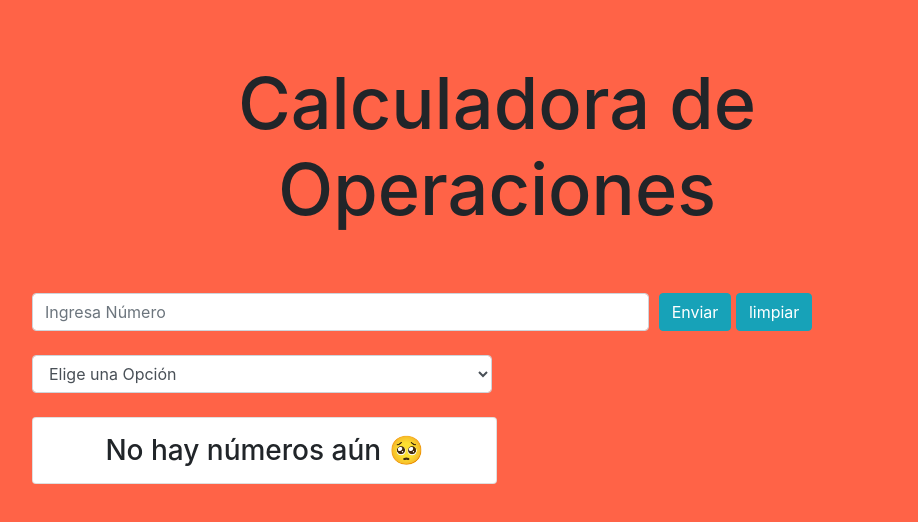
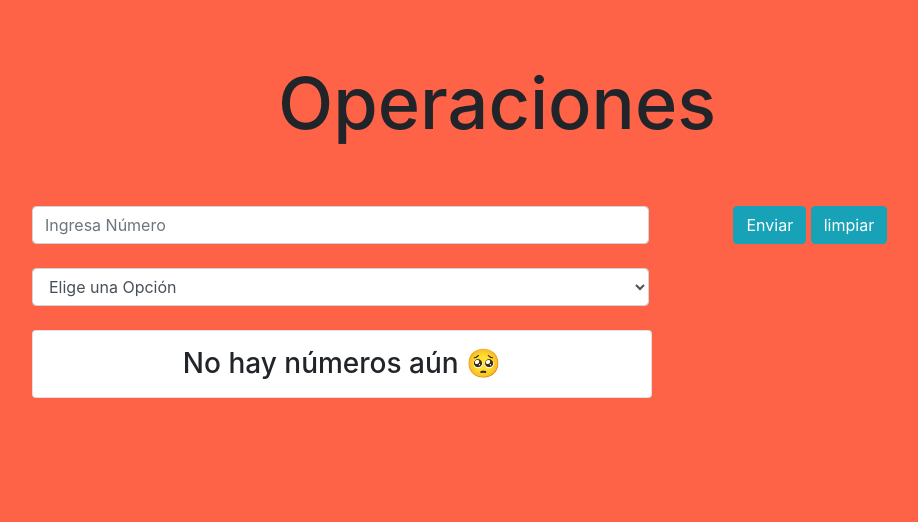
Before and after one commit to miusel22/-finaktiva, a plain HTML site: page index.html in a window 1280 px wide. Shown: the whole page, without its empty margins (143-1061 px from the left). Drawn offline with nearby package versions, Linux system fonts and the light colour scheme.

Commit message:
mejora grafica

```diff
--- a/index.html
+++ b/index.html
@@ -16,18 +16,19 @@
     integrity="sha384-9aIt2nRpC12Uk9gS9baDl411NQApFmC26EwAOH8WgZl5MYYxFfc+NcPb1dKGj7Sk" crossorigin="anonymous">
   <meta name="viewport" content="width=device-width, initial-scale=1.0">
   <link rel="stylesheet" href="style.css">
-  <title>Document</title>
+  <title>Operaciones</title>
 </head>
 
 <body>
   <div class="container w-75">
-    <h1 class="title">Calculadora de Operaciones</h1>
-    <form id="miForm" class="form">
-      <div class="form-row mb-4">
-        <div class="col-md-8">
-          <input id="number" placeholder="Ingresa Número" class="form-control" type="number" name="array">
+    <h1 class="title">Operaciones</h1>
+    <form id="miForm" class="form text-center">
+      <div class="form-row mb-4 center">
+        <div class="col-md-8 center">
+          <input id="number" placeholder="Ingresa Número" class="form-control col" type="number" name="array">
           </input>
         </div>
+
         <div class="col-md-4">
           <button class="btn btn-info" type="button" id="send-btn">
             Enviar
@@ -39,7 +40,7 @@
       </div>
 
       <div class="form-row mb-4">
-        <div class="col-md-6">
+        <div class="col-md-8">
           <select id="select" class="form-control">
             <option value="1" selected>Elige una Opción</option>
             <option value="2">Ordenar de mayor a menor</option>
@@ -49,7 +50,7 @@
           </select>
         </div>
       </div>
-      <div class="col-md-6 card">
+      <div class="col-md-8 card">
         <ul id="number-list">
         </ul>
         <h3 class="text-center" id="non-list">No hay números aún 🥺</h3>
--- a/style.css
+++ b/style.css
@@ -11,3 +11,7 @@ body {
   font-size: 4.5rem;
 
 }
+
+.mr{
+
+}
```
